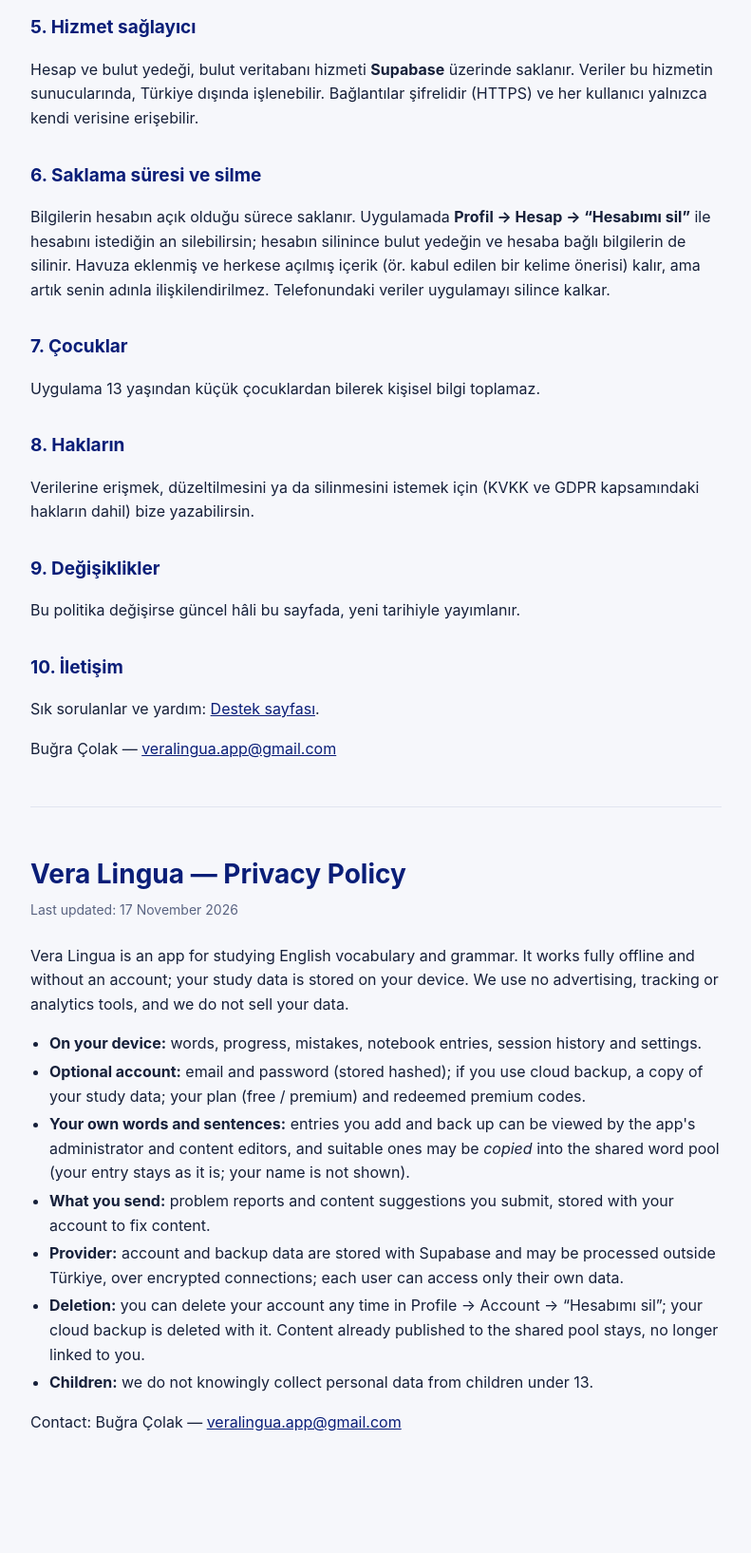
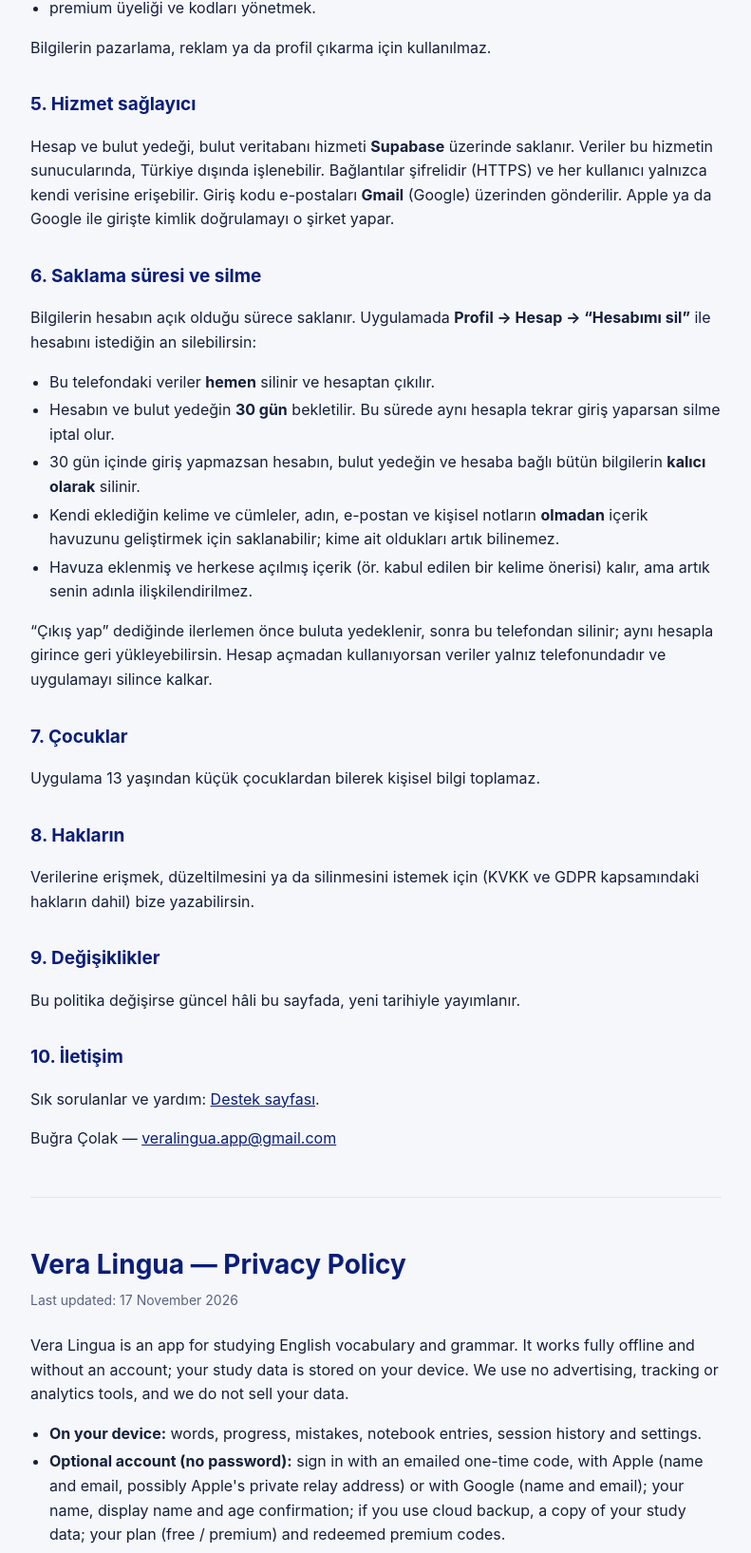
Before and after one commit to bgrclk/veralingua-gizlilik, a plain HTML site: page index.html in a window 1280 px wide. Shown: the part 1165-2800 px from the top of the page at 95% size, without its empty margins (244-1035 px from the left). Before the commit the page ends 2755 px from the top, so only its background shows below. Drawn offline with Linux system fonts and the light colour scheme.

Commit message:
Sifresiz giris (e-posta kodu, Apple, Google), hesap silmede 30 gun bekleme ve isimsiz katki arsivi

```diff
--- a/index.html
+++ b/index.html
@@ -41,7 +41,8 @@
   <h2>2. Hesap açarsan toplanan bilgiler</h2>
   <p>Hesap açmak isteğe bağlıdır ve bulut yedekleme ile bazı ek özellikler için gerekir.</p>
   <ul>
-    <li><strong>E-posta adresi ve şifre:</strong> giriş yapabilmen için. Şifren şifrelenmiş olarak saklanır; biz göremeyiz.</li>
+    <li><strong>Giriş bilgisi:</strong> şifre kullanılmaz. E-postayla girersen e-posta adresin (her girişte e-postana tek kullanımlık kod gönderilir). <strong>Apple ile</strong> girersen Apple'ın paylaştığı ad ve e-posta (Apple'ın gizli e-posta adresi olabilir), <strong>Google ile</strong> girersen Google hesabındaki ad ve e-posta.</li>
+    <li><strong>Hesap bilgisi:</strong> ad soyad, uygulamada görünen adın ve 13 yaşından büyük olduğuna dair onayın.</li>
     <li><strong>Bulut yedeği:</strong> yedeklemeyi kullanırsan çalışma verilerinin (ilerleme, hatalar, Defterim kayıtları, ayarlar) bir kopyası, telefonunu değiştirdiğinde geri yükleyebilmen için saklanır.</li>
     <li><strong>Üyelik bilgisi:</strong> planın (ücretsiz / premium) ve kullandığın premium kodları.</li>
   </ul>
@@ -63,13 +64,21 @@
   <h2>5. Hizmet sağlayıcı</h2>
   <p>Hesap ve bulut yedeği, bulut veritabanı hizmeti <strong>Supabase</strong> üzerinde saklanır.
   Veriler bu hizmetin sunucularında, Türkiye dışında işlenebilir. Bağlantılar şifrelidir (HTTPS) ve
-  her kullanıcı yalnızca kendi verisine erişebilir.</p>
+  her kullanıcı yalnızca kendi verisine erişebilir. Giriş kodu e-postaları <strong>Gmail</strong> (Google)
+  üzerinden gönderilir. Apple ya da Google ile girişte kimlik doğrulamayı o şirket yapar.</p>
 
   <h2>6. Saklama süresi ve silme</h2>
   <p>Bilgilerin hesabın açık olduğu sürece saklanır. Uygulamada <strong>Profil → Hesap → “Hesabımı sil”</strong> ile
-  hesabını istediğin an silebilirsin; hesabın silinince bulut yedeğin ve hesaba bağlı bilgilerin de silinir.
-  Havuza eklenmiş ve herkese açılmış içerik (ör. kabul edilen bir kelime önerisi) kalır, ama artık senin adınla ilişkilendirilmez.
-  Telefonundaki veriler uygulamayı silince kalkar.</p>
+  hesabını istediğin an silebilirsin:</p>
+  <ul>
+    <li>Bu telefondaki veriler <strong>hemen</strong> silinir ve hesaptan çıkılır.</li>
+    <li>Hesabın ve bulut yedeğin <strong>30 gün</strong> bekletilir. Bu sürede aynı hesapla tekrar giriş yaparsan silme iptal olur.</li>
+    <li>30 gün içinde giriş yapmazsan hesabın, bulut yedeğin ve hesaba bağlı bütün bilgilerin <strong>kalıcı olarak</strong> silinir.</li>
+    <li>Kendi eklediğin kelime ve cümleler, adın, e-postan ve kişisel notların <strong>olmadan</strong> içerik havuzunu geliştirmek için saklanabilir; kime ait oldukları artık bilinemez.</li>
+    <li>Havuza eklenmiş ve herkese açılmış içerik (ör. kabul edilen bir kelime önerisi) kalır, ama artık senin adınla ilişkilendirilmez.</li>
+  </ul>
+  <p>“Çıkış yap” dediğinde ilerlemen önce buluta yedeklenir, sonra bu telefondan silinir; aynı hesapla girince geri yükleyebilirsin.
+  Hesap açmadan kullanıyorsan veriler yalnız telefonundadır ve uygulamayı silince kalkar.</p>
 
   <h2>7. Çocuklar</h2>
   <p>Uygulama 13 yaşından küçük çocuklardan bilerek kişisel bilgi toplamaz.</p>
@@ -94,11 +103,11 @@
   do not sell your data.</p>
   <ul>
     <li><strong>On your device:</strong> words, progress, mistakes, notebook entries, session history and settings.</li>
-    <li><strong>Optional account:</strong> email and password (stored hashed); if you use cloud backup, a copy of your study data; your plan (free / premium) and redeemed premium codes.</li>
+    <li><strong>Optional account (no password):</strong> sign in with an emailed one-time code, with Apple (name and email, possibly Apple's private relay address) or with Google (name and email); your name, display name and age confirmation; if you use cloud backup, a copy of your study data; your plan (free / premium) and redeemed premium codes.</li>
     <li><strong>Your own words and sentences:</strong> entries you add and back up can be viewed by the app's administrator and content editors, and suitable ones may be <em>copied</em> into the shared word pool (your entry stays as it is; your name is not shown).</li>
     <li><strong>What you send:</strong> problem reports and content suggestions you submit, stored with your account to fix content.</li>
-    <li><strong>Provider:</strong> account and backup data are stored with Supabase and may be processed outside Türkiye, over encrypted connections; each user can access only their own data.</li>
-    <li><strong>Deletion:</strong> you can delete your account any time in Profile → Account → “Hesabımı sil”; your cloud backup is deleted with it. Content already published to the shared pool stays, no longer linked to you.</li>
+    <li><strong>Providers:</strong> account and backup data are stored with Supabase and may be processed outside Türkiye, over encrypted connections; each user can access only their own data. Sign-in code emails are sent via Gmail (Google); Apple or Google verify identity when you sign in with them.</li>
+    <li><strong>Deletion:</strong> in Profile → Account → “Hesabımı sil”. Data on the phone is deleted immediately; your account and cloud backup are kept for 30 days — signing in again within that time cancels the deletion. After 30 days without a sign-in, your account and all linked data are permanently deleted. Words and sentences you added may be kept without your name, email or personal notes to improve the content pool. Content already published to the shared pool stays, no longer linked to you.</li>
     <li><strong>Children:</strong> we do not knowingly collect personal data from children under 13.</li>
   </ul>
   <p>Contact: Buğra Çolak — <a href="mailto:veralingua.app@gmail.com">veralingua.app@gmail.com</a></p>
```
Also changed, not shown: destek.html (+13 -4 lines).
